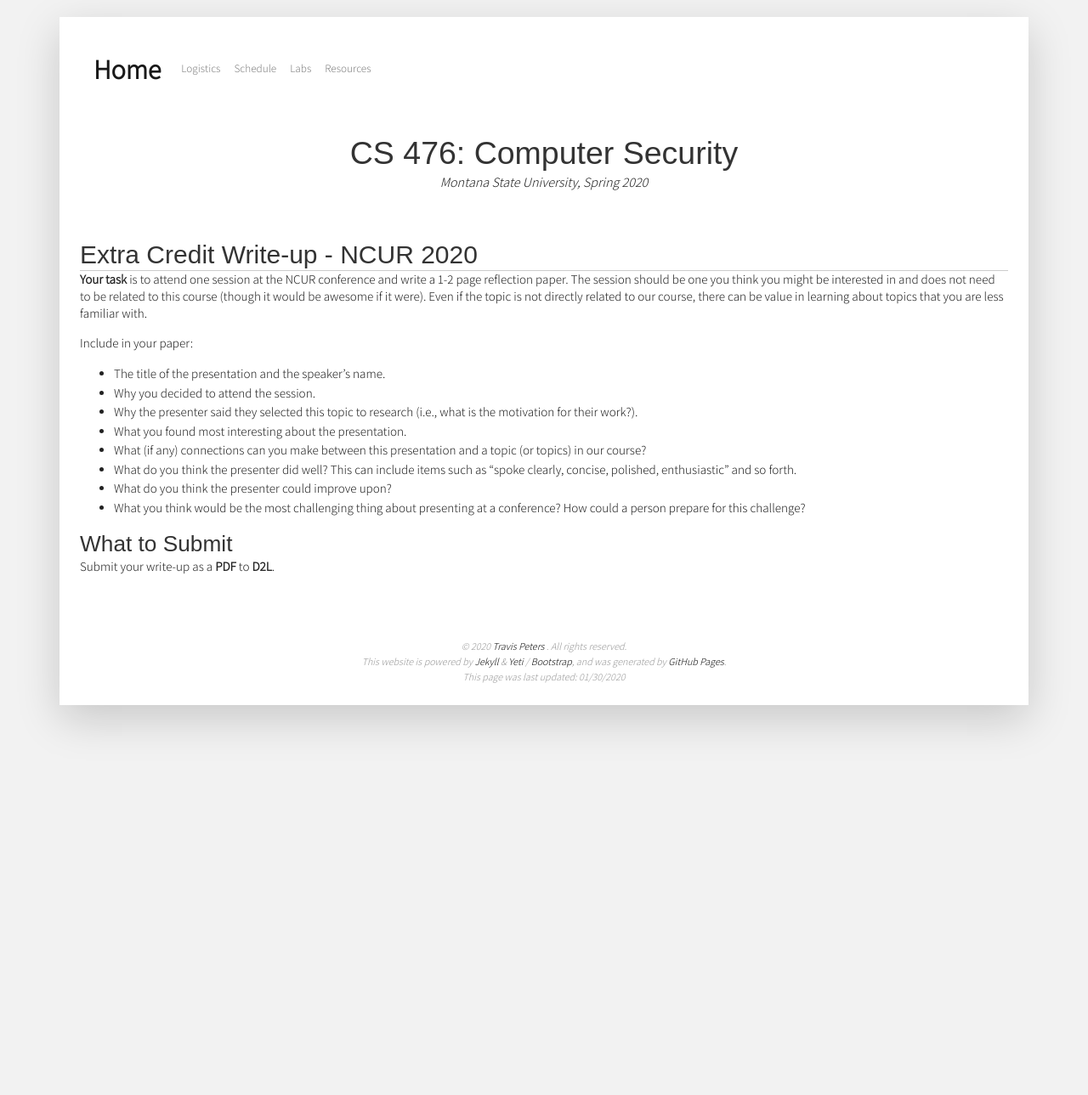
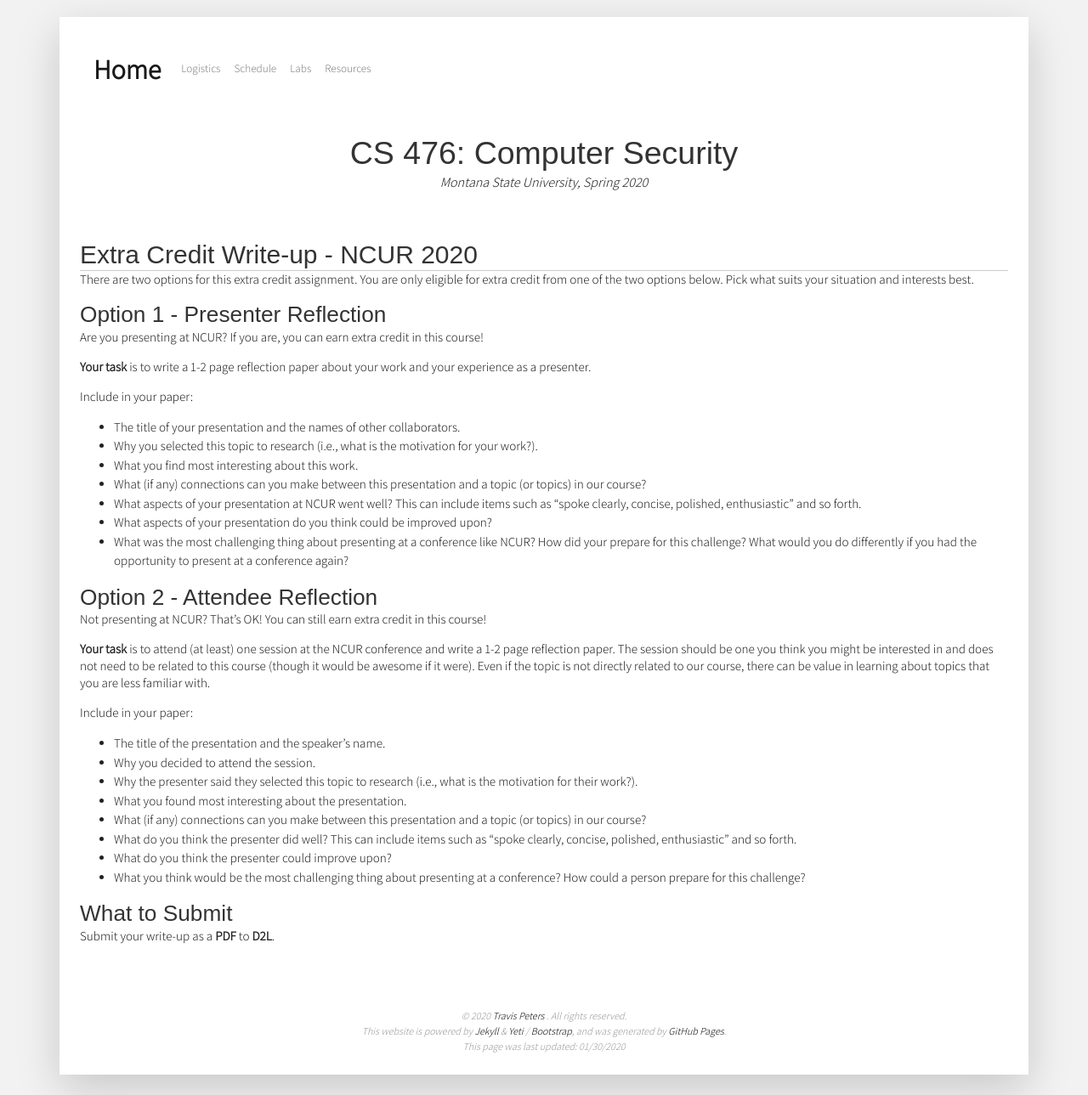
Before and after one commit to traviswpeters/cs476-2020-spring, a Jekyll site: the page built from labs/xc-ncur.md, in a window 1280 px wide. Shown: the whole page at 85% size. Built offline with Jekyll 4.4.1, drawn with Linux system fonts in a browser that asks for light colours; nearby versions of some CDN libraries; some web fonts are replaced; before the commit the page ends 900 px from its top, so only the background shows below that.

Commit message:
updated xc w/ option for presenters

```diff
--- a/labs/xc-ncur.md
+++ b/labs/xc-ncur.md
@@ -8,10 +8,35 @@ published: True
 ## {{page.title}}
 {:.titletext}
 
+There are two options for this extra credit assignment.
+You are only eligible for extra credit from one of the two options below.
+Pick what suits your situation and interests best.
+
+### Option 1 - Presenter Reflection
+{:.mt-3}
+
+Are you presenting at NCUR?
+If you are, you can earn extra credit in this course!
+
+**Your task** is to write a 1-2 page reflection paper about your work and your experience as a presenter.
+
+Include in your paper:
+- The title of your presentation and the names of other collaborators.
+- Why you selected this topic to research (i.e., what is the motivation for your work?).
+- What you find most interesting about this work.
+- What (if any) connections can you make between this presentation and a topic (or topics) in our course?
+- What aspects of your presentation at NCUR went well?  This can include items such as "spoke clearly, concise, polished, enthusiastic" and so forth.
+- What aspects of your presentation do you think could be improved upon?
+- What was the most challenging thing about presenting at a conference like NCUR? How did your prepare for this challenge? What would you do differently if you had the opportunity to present at a conference again?
+
+### Option 2 - Attendee Reflection
+
 <!-- Motivated by https://guides.lib.montana.edu/c.php?g=915151&p=6594096 -->
 
-**Your task** is to
-attend one session at the NCUR conference and write a 1-2 page reflection paper.
+Not presenting at NCUR?
+That's OK! You can still earn extra credit in this course!
+
+**Your task** is to attend (at least) one session at the NCUR conference and write a 1-2 page reflection paper.
 The session should be one you think you might be interested in and does not need to be related to this course (though it would be awesome if it were).
 Even if the topic is not directly related to our course, there can be value in learning about topics that you are less familiar with.
 
```
